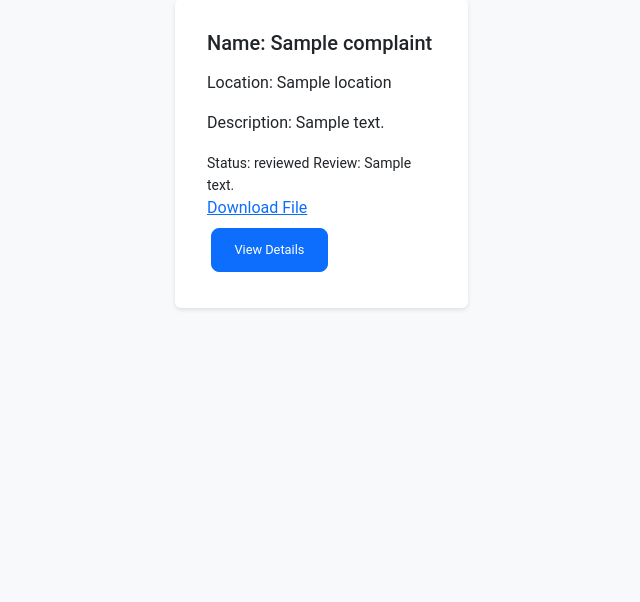
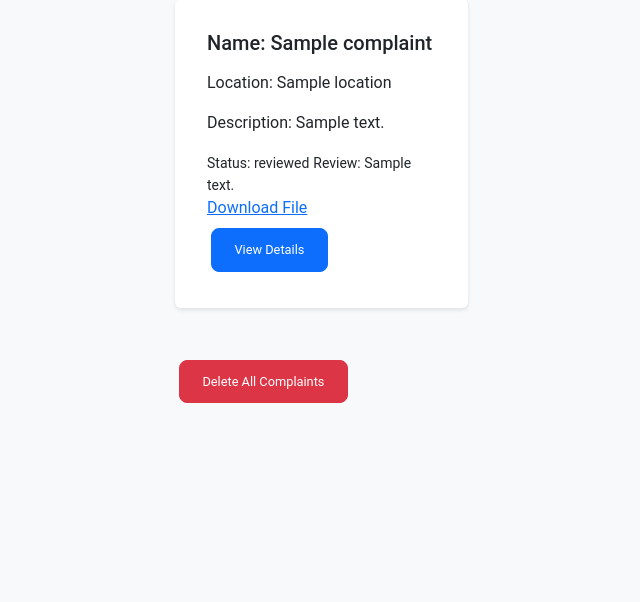
Before and after one commit to l1steven/HousingReports, a Django app: template loginApp/templates/loginApp/AdminDashboard.html in a window 1280 px wide. Shown: the part 132-734 px from the top of the page, without its empty margins (1-641 px from the left). Run offline with Django 4.2, Linux system fonts and the light colour scheme; the template is opened without the code that fills it: most values are stand-ins (such as "Sample title", 1, 10 or a date in 2020); parts of the project's set-up code (start-up, migrations or seed data) failed here and were passed over; some libraries are stand-ins or nearby versions.

Commit message:
added delete all

```diff
--- a/loginApp/templates/loginApp/AdminDashboard.html
+++ b/loginApp/templates/loginApp/AdminDashboard.html
@@ -120,6 +120,12 @@
             <p class="col">No complaints have been submitted yet.</p>
             {% endfor %}
         </div>
+
+        <form action="{% url 'delete_all_complaints' %}" method="post" onsubmit="return confirm('Are you sure you want to delete all complaints? This cannot be undone.');">
+            {% csrf_token %}
+            <button type="submit" class="btn btn-danger btn-sm">Delete All Complaints</button>
+        </form>
+
     </div>
 
     <div class="navbar fixed-bottom">
```
